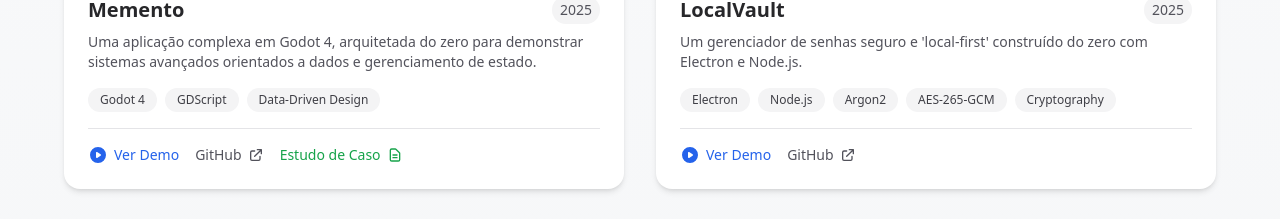
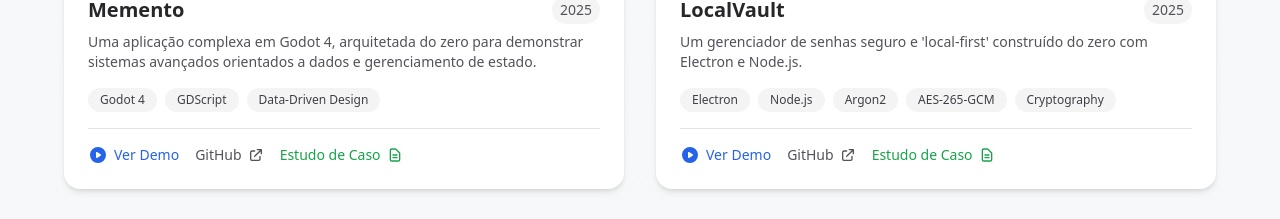
Before and after one commit to lucasgerbasi/Portfolio, a React (Vite) app: page / in a window 1280 px wide. Shown: the part 3813-4032 px from the top of the page. Built offline with nearby package versions, Linux system fonts and the light colour scheme.

Commit message:
Added LocalVault case study

```diff
--- a/src/components/Projects.tsx
+++ b/src/components/Projects.tsx
@@ -67,6 +67,7 @@
       mediaType: 'gif' as 'video' | 'gif',
       githubLink: "https://github.com/lucasgerbasi/LocalVault",
       liveLink: null,
+      caseStudyLink: "https://docs.google.com/document/d/17RtvC_PenJwMyh9gcbhf5_vfJ-HuuzLcmjGg8ho4SXQ/edit?usp=sharing", // <-- LINK ADDED HERE
       year: 2025,
       caseStudy: {
         myRole: {
```
